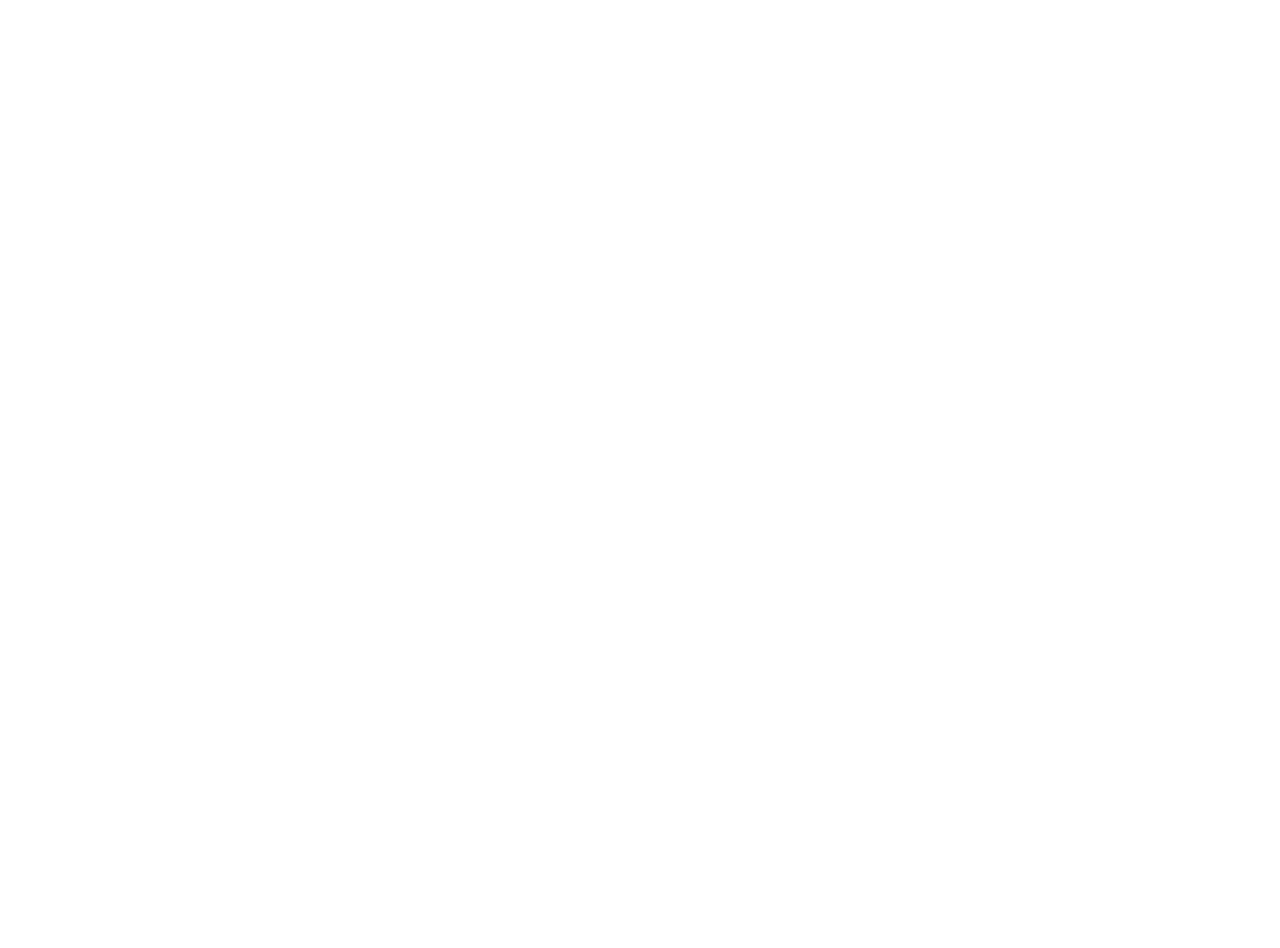
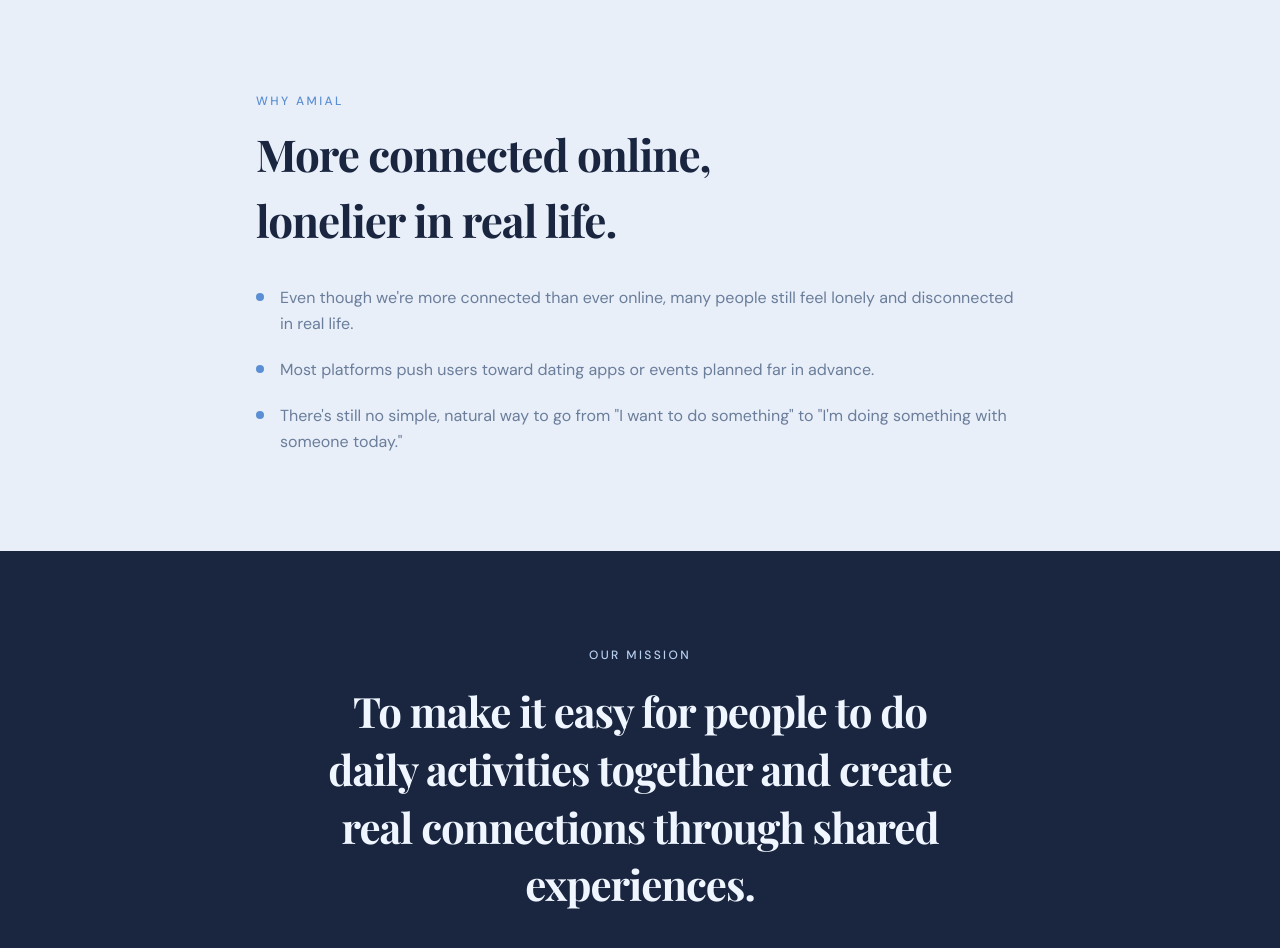
Before and after one commit to Amial-net/Amial, a React (Vite) app in the folder client/: page /mission in a window 1280 px wide. Shown: the part 1320-2268 px from the top of the page. Before the commit the page ends 1191 px from the top, so only its background shows below. Built offline with nearby package versions, Linux system fonts and the light colour scheme.

Commit message:
Section Headers, Why and Missin Statement components

```diff
--- a/client/src/Pages/MissionPage.tsx
+++ b/client/src/Pages/MissionPage.tsx
@@ -70,7 +70,14 @@
 }
 
 function SectionLabel({ children }: { children: React.ReactNode }) {
-  return null;
+  return (
+    <p
+      className="text-xs font-medium tracking-widest uppercase mb-3"
+      style={{ color: C.accent, letterSpacing: "0.2em" }}
+    >
+      {children}
+    </p>
+  );
 }
 
 function SectionHeading({
@@ -80,7 +87,19 @@
   children: React.ReactNode;
   light?: boolean;
 }) {
-  return null;
+  return (
+    <h2
+      className="font-bold mb-8"
+      style={{
+        fontFamily: "'Playfair Display', serif",
+        fontSize: "clamp(28px, 4vw, 44px)",
+        color: light ? "#F0F6FF" : C.dark,
+        letterSpacing: "-1px",
+      }}
+    >
+      {children}
+    </h2>
+  );
 }
 
 function MissionHero() {
@@ -172,11 +191,58 @@
 }
 
 function WhyAmial() {
-  return null;
+  return (
+    <div className="px-6 py-24" style={{ background: C.altBg }}>
+      <div className="max-w-3xl mx-auto">
+        <SectionLabel>Why Amial</SectionLabel>
+        <SectionHeading>
+          More connected online,{<br />}lonelier in real life.
+        </SectionHeading>
+        <div className="flex flex-col gap-5">
+          {whyPoints.map((text, i) => (
+            <div key={i} className="flex gap-4 items-start">
+              <div
+                className="shrink-0 w-2 h-2 rounded-full"
+                style={{ background: C.accent, marginTop: 8 }}
+              />
+              <p
+                className="text-base leading-relaxed"
+                style={{ color: C.muted }}
+              >
+                {text}
+              </p>
+            </div>
+          ))}
+        </div>
+      </div>
+    </div>
+  );
 }
-
 function MissionStatement() {
-  return null;
+  return (
+    <div className="px-6 py-24 text-center" style={{ background: C.dark }}>
+      <div className="max-w-2xl mx-auto">
+        <p
+          className="text-xs font-medium tracking-widest uppercase mb-5"
+          style={{ color: C.accentLight, letterSpacing: "0.2em" }}
+        >
+          Our mission
+        </p>
+        <p
+          className="font-bold leading-snug"
+          style={{
+            fontFamily: "'Playfair Display', serif",
+            fontSize: "clamp(26px, 4vw, 42px)",
+            color: "#F0F6FF",
+            letterSpacing: "-1px",
+          }}
+        >
+          To make it easy for people to do daily activities together and create
+          real connections through shared experiences.
+        </p>
+      </div>
+    </div>
+  );
 }
 
 function HowItWorks() {
```
